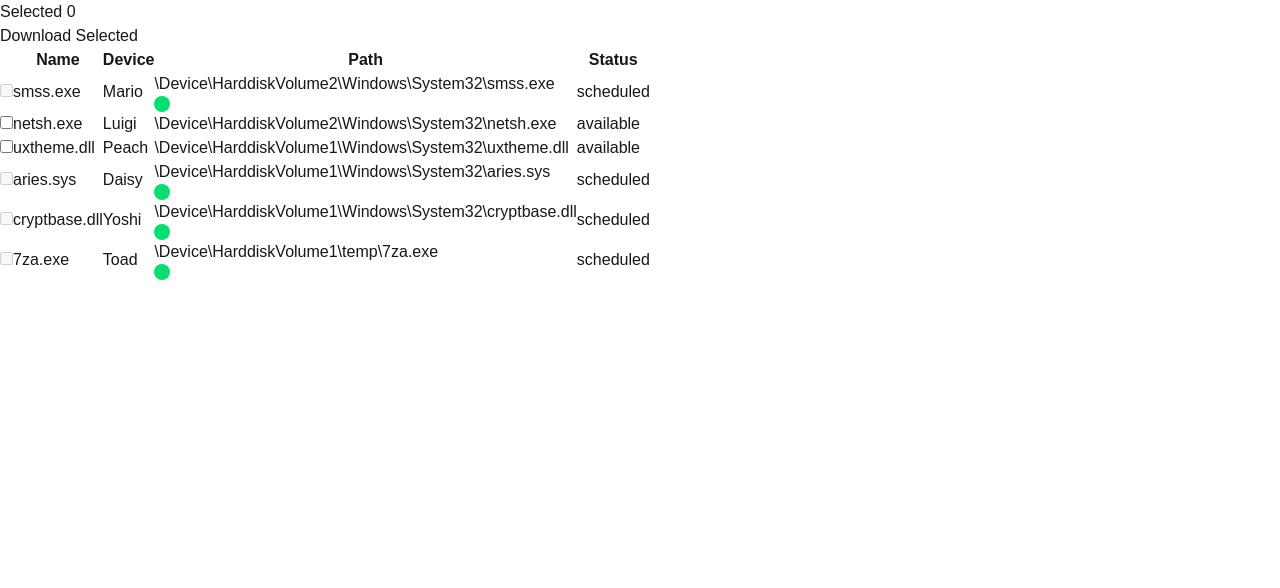
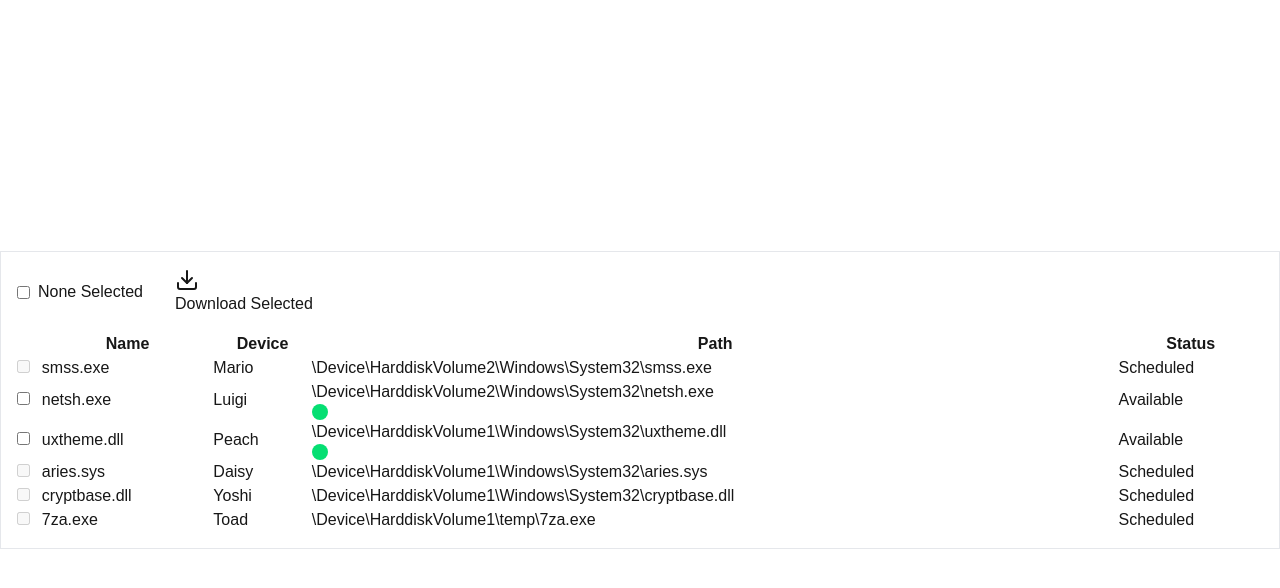
Before and after one commit to tylercallison/ui-eng-hw, a Next.js app: page / in a window 1280 px wide. Shown: the top 588 px of the page. Built offline with nearby package versions, Linux system fonts and the light colour scheme.

Commit message:
fix: update layout and table logic

```diff
--- a/app/layout.tsx
+++ b/app/layout.tsx
@@ -25,7 +25,7 @@ export default function RootLayout({
   return (
     <html lang='en'>
       <body
-        className={`${geistSans.variable} ${geistMono.variable} antialiased`}
+        className={`${geistSans.variable} ${geistMono.variable} antialiased h-screen`}
       >
         {children}
       </body>
--- a/app/page.tsx
+++ b/app/page.tsx
@@ -1,20 +1,40 @@
 'use client';
 
-import { compareFiles } from '@/lib/compare-files';
+import { Checkbox } from '@/components/Checkbox';
+import { compareFiles, isChecked } from '@/lib/utils';
 import { fileList } from '@/lib/file-list';
 import { FileType } from '@/lib/types';
-import { useState } from 'react';
+import { ChangeEvent, useState } from 'react';
+import { DownloadButton } from '@/components/DownloadButton';
 
 export default function Home() {
   const [selected, setSelected] = useState<FileType[]>([]);
 
+  const maxSelectable = fileList.filter((f) => f.status === 'available').length;
+
+  const selectAllToggle = (e: ChangeEvent<HTMLInputElement>) => {
+    if (e.target.checked)
+      setSelected(fileList.filter((f) => f.status === 'available'));
+    else setSelected([]);
+  };
+
   return (
-    <div>
+    <>
       <header></header>
-      <main>
-        <div>
-          <h2>Selected {selected.length}</h2>
-          <button>Download Selected</button>
+      <main className='flex flex-col mx-auto container h-full justify-center'>
+        <div className='flex flex-col p-4 border border-gray-200'>
+          <div className='flex items-center gap-8 mb-4'>
+            <div className='flex items-center justify-center gap-2'>
+              <Checkbox
+                checked={isChecked(selected.length, maxSelectable)}
+                onChange={selectAllToggle}
+              />
+              {selected.length === 0
+                ? 'None Selected'
+                : `Selected ${selected.length}`}
+            </div>
+
+            <DownloadButton selected={selected} />
           </div>
           <table>
             <thead>
@@ -30,8 +50,12 @@ export default function Home() {
               {fileList.map((file, index) => (
                 <tr key={index}>
                   <td>
-                  <input
-                    type='checkbox'
+                    <Checkbox
+                      checked={
+                        selected.some((f) => compareFiles(f, file))
+                          ? 'true'
+                          : 'false'
+                      }
                       onChange={(e) => {
                         if (e.target.checked) setSelected([...selected, file]);
                         else
@@ -47,18 +71,20 @@ export default function Home() {
                   <td>
                     <div>
                       {file.path}
-                    {file.status === 'scheduled' && (
+                      {file.status === 'available' && (
                         <figure className='rounded-full bg-green-400 h-4 w-4' />
                       )}
                     </div>
                   </td>
-                <td>{file.status}</td>
+                  <td className='capitalize'>{file.status}</td>
                 </tr>
               ))}
             </tbody>
           </table>
+        </div>
       </main>
+
       <footer></footer>
-    </div>
+    </>
   );
 }
```
Lines whose indentation alone changed are shown as unchanged.
